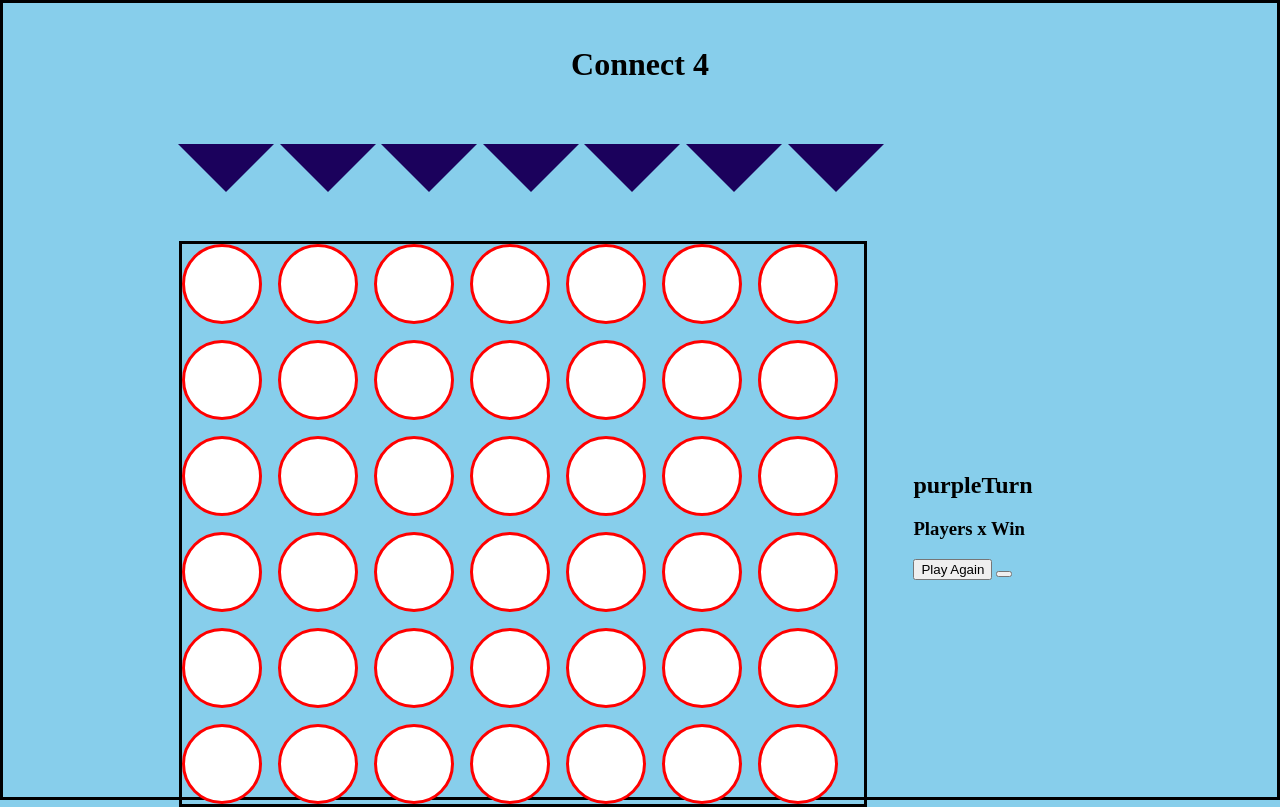
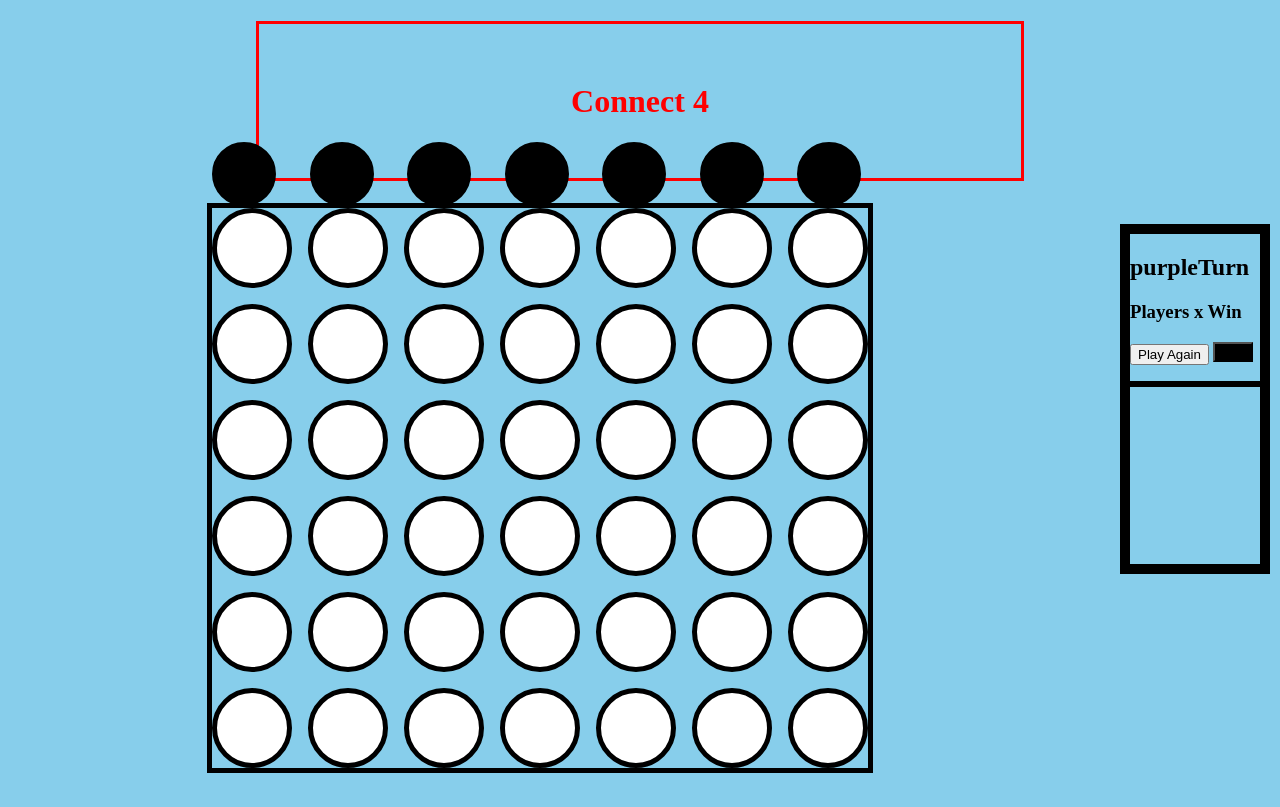
Before and after one commit to MaroofKhan1/connect-4, a plain HTML site: page index.html in a window 1280 px wide. Drawn offline with Linux system fonts and the light colour scheme.

Commit message:
fixingcss

```diff
--- a/cs/style.css
+++ b/cs/style.css
@@ -10,7 +10,7 @@ body {
     justify-content: center;
     align-items: center;
     background-color: skyblue;
-    border: black solid;
+    /* border: black solid; */
     /* background-image: url('https://i.giphy.com/media/8mWJvmqZgZmb6/giphy.webp'); */
 
     }
@@ -26,24 +26,29 @@ main {
 #markers {
     display: grid;
     grid-template-columns: repeat(10, 9.2vmin);
-    gap: 3.5vmin;
-    margin-top: 1vmin;
-
+    gap: 2.99vmin;
+    margin-bottom: 2vmin;
   }
 
 #markers > div {
     height: 16vmin;
     border-width: 10vmin;
     border-style: solid;
-    border-color: rgb(27, 1, 92) transparent transparent;
-    transform: scale(0.6);
+    border-color: yellow (27, 1, 92);
+    transform: scale(0.4);
+    border-radius: 100%;
+    /* border-bottom-right-radius: 50%; */
+
 
   }
 
 #markers > div:hover {
-    transform: scale(0.9);
+    transform: scale(0.4);
     transition: transform 150ms ease-in;
     border-top-color: darkgray;
+    border-top: 0;
+    border-bottom: 0;
+    border-left: 0%;
 
   }
 
@@ -52,30 +57,58 @@ main {
     grid-template-columns: repeat(7, 10vmin);
     grid-template-rows: repeat(6, 10vmin);
     gap: 2vmin;
-    margin: -5%;
-    border: black solid;
+    margin: -12.5%;
+    border: 5px solid black;
     /* background-image: url('https://i.giphy.com/media/8mWJvmqZgZmb6/giphy.webp'); */
   }
 
 #board > div {
     border-radius: 50%;
-    border: 0.1vmin solid grey;
-    border: red solid;
-  };
+    /* border: 0.1vmin solid grey; */
+    border: 5px solid black;
+  }
 
-#aside {
+#solidBorder {
   height: 350px;
   width: 150px;
+  position: fixed;
+  border: 10px solid black;
+  top: 28%;
+  right: 10px;
 
-};
-
-#message {
 
 }
 
-/* #playa {
-    justify-content: left;
-    margin-left: 30%;
-    align-items: center;
-    display: inline;
-} */
+#message {
+  display: flex;
+  justify-content: center;
+  background-color: black;
+  align-items: center;
+  border: black solid;
+}
+
+#reset {
+  background-color: black;
+  height: 20px;
+  width: 40px;
+}
+
+
+h1 {
+  height: 20%;
+  width: 60%;
+  justify-content: center;
+  display: grid;
+  align-items: center;
+  border: solid red;
+  /* background-image: url('https://i.giphy.com/media/hYVWpgcJrVoQRAriRq/giphy.webp'); */
+  position: fixed;
+  top: 0;
+  color: red;
+
+}
+
+.bgImg {
+  opacity: 1;
+
+}
--- a/index.html
+++ b/index.html
@@ -55,7 +55,6 @@
     <div id="m5k2"></div>
     <div id="m6k2"></div>
 
-
     <div id="m0k1"></div>
     <div id="m1k1"></div>
     <div id="m2k1"></div>
@@ -74,13 +73,14 @@
 
 
 </section>
-    <aside>
+    <aside id="solidBorder">
     <h2>Players Turn</h2>
     <h3>Players x Win</h3>
     <button id="playAgain">Play Again</button>
     <button id="reset"></button>
     <p id="message"></p>
     </aside>
+  <div class="bgImg"></div>
 </main>
 </body>
 </html>
--- a/js/app.js
+++ b/js/app.js
@@ -42,6 +42,7 @@ function init() {
     turn = 1;
     tieArray=[];
     render();
+    winner = null;
   }
 
   function checkVertWin(colIdx, rowIdx) {
@@ -110,6 +111,7 @@ function render() {
 
   // Update all impacted state, then call render
   function handleDrop(evt) {
+    if (winner) return;
     const colIdx = markerEls.indexOf(evt.target);
     if (colIdx === -1) return;
     const colArr = board[colIdx];
```
